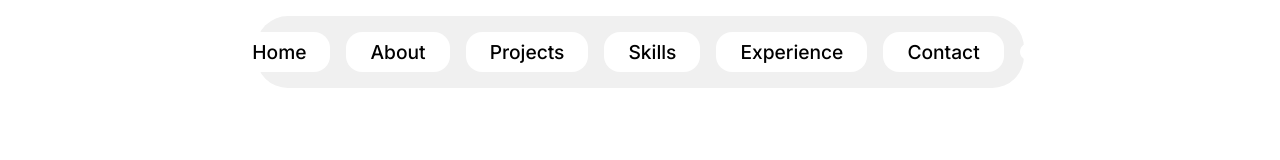
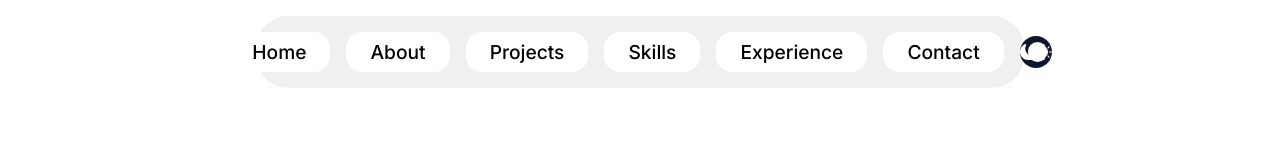
Before and after one commit to alphadev97/Alpha97---Personel-Portfolio, a Next.js app: page / in a window 1280 px wide. Shown: the top 160 px of the page. Built offline with nearby package versions, Linux system fonts and the light colour scheme.

Commit message:
ThemeToggle

```diff
--- a/src/components/ThemeToggle/ThemeToggle.tsx
+++ b/src/components/ThemeToggle/ThemeToggle.tsx
@@ -11,10 +11,35 @@ const ThemeToggle = () => {
   console.log(theme);
 
   return (
-    <div className={styles.container} onClick={toggle}>
-      <BsFillMoonFill />
-      <div className={styles.ball}></div>
-      <BsSunFill />
+    <div
+      className={styles.container}
+      onClick={toggle}
+      style={
+        theme === "dark"
+          ? { backgroundColor: "white" }
+          : { backgroundColor: "#0f172a" }
+      }
+    >
+      <div
+        className={styles.icons}
+        style={theme === "dark" ? { color: "#0f172a" } : { color: "white" }}
+      >
+        <BsFillMoonFill />
+      </div>
+      <div
+        className={styles.ball}
+        style={
+          theme === "dark"
+            ? { left: 5, backgroundColor: "#0f172a" }
+            : { right: 5, backgroundColor: "white" }
+        }
+      ></div>
+      <div
+        className={styles.icons}
+        style={theme === "dark" ? { color: "#0f172a" } : { color: "white" }}
+      >
+        <BsSunFill />
+      </div>
     </div>
   );
 };
```
